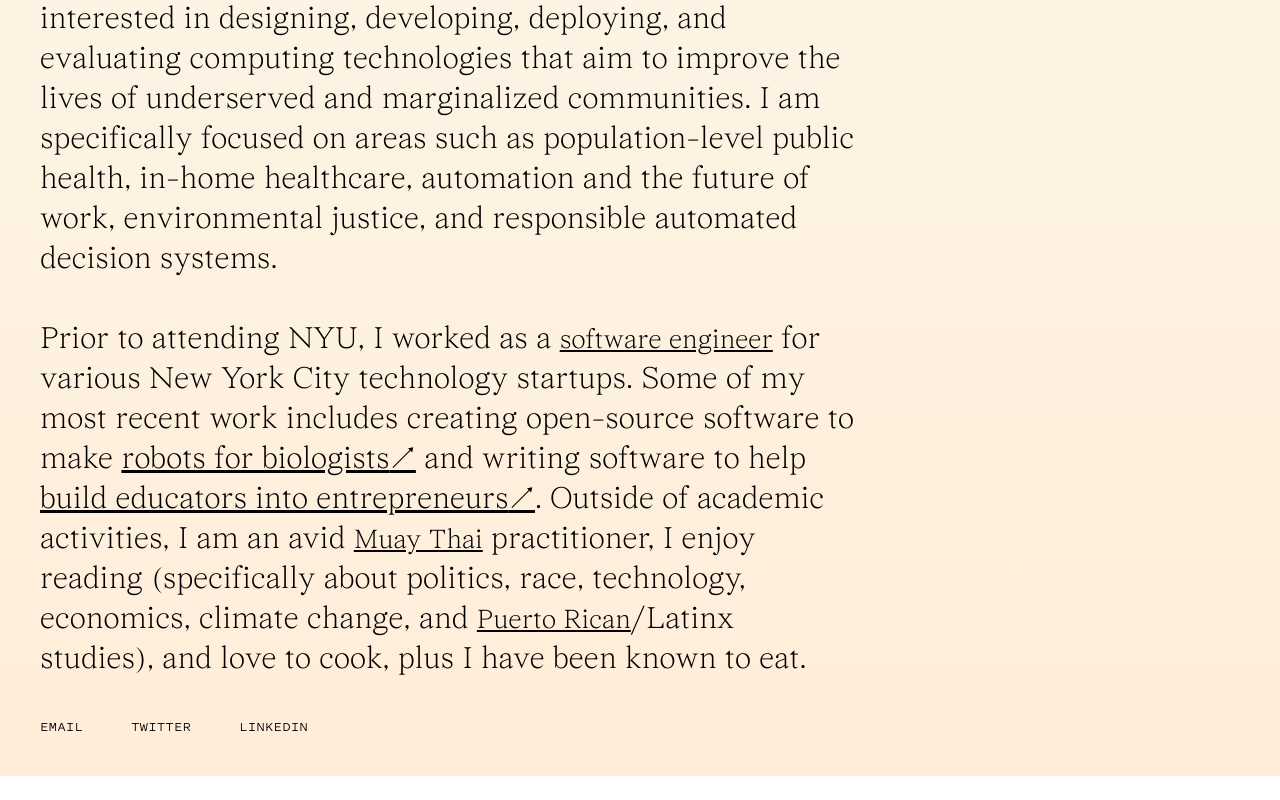
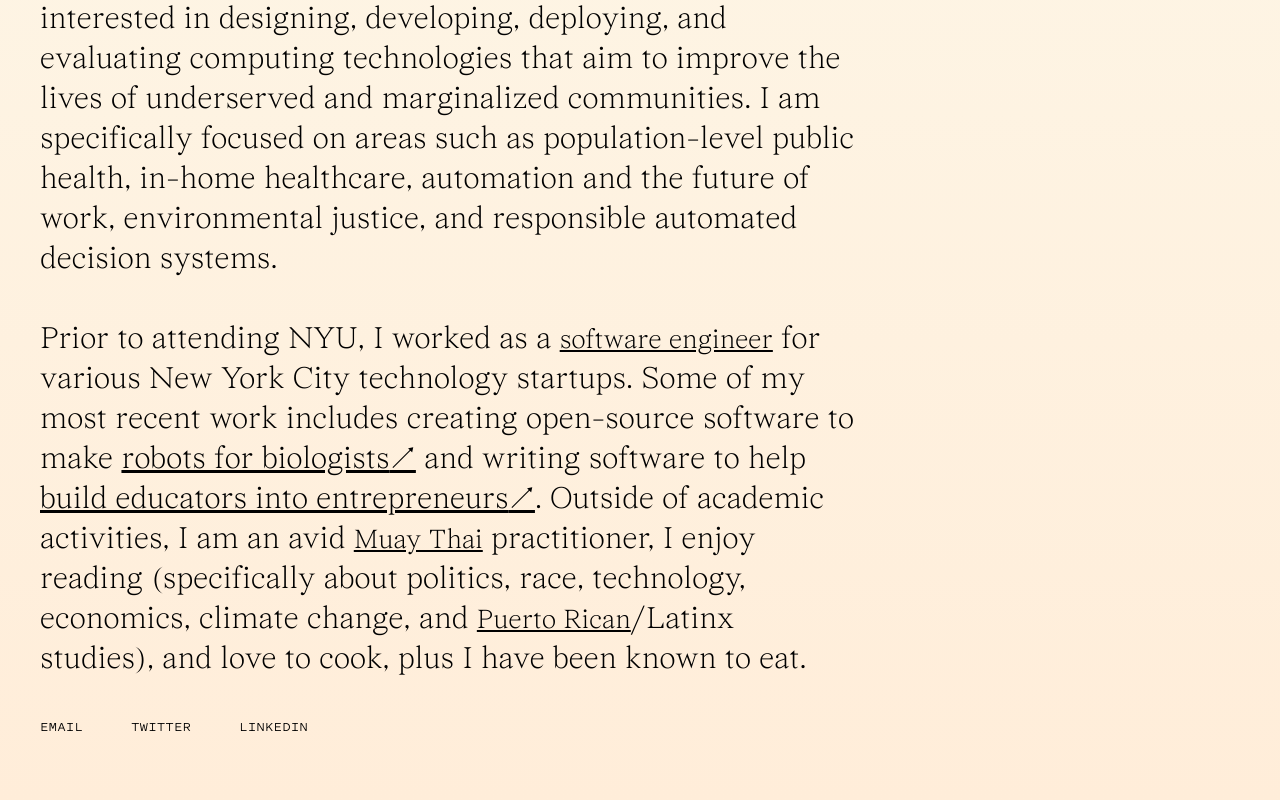
Before and after one commit to iansolano/iansolano.com, a Next.js app: page / in a window 1280 px wide. Shown: the part 346-1146 px from the top of the page. Before the commit the page ends 1122 px from the top, so only its background shows below. Built offline with nearby package versions, Linux system fonts and the light colour scheme.

Commit message:
fixup: footer and cursor

```diff
--- a/components/footer.tsx
+++ b/components/footer.tsx
@@ -19,11 +19,11 @@
 
 export default Footer;
 
-const Items = styled.ul`
+const Items = styled.footer`
   display: flex;
   margin: ${({ theme: { spacing } }) => `0 ${spacing[2]}`};
   padding: ${({ theme: { spacing } }) =>
-    `0 0 calc(${spacing[1]} + ${spacing[3]}) 0`};
+    `0 0 calc(${spacing[3]} + ${spacing[3]}) 0`};
 
   ${media.md`
     margin: ${({ theme: { spacing } }) =>
@@ -31,7 +31,7 @@
   `}
 `;
 
-const Item = styled.li`
+const Item = styled.span`
   font-family: ${({ theme: { fonts } }) => fonts.secondary};
   font-size: ${px2rem(14)};
   list-style: none;
@@ -42,6 +42,7 @@
 
 const ItemLink = styled.a`
   color: ${({ theme: { colors } }) => colors.black};
+  cursor: url('icons/pointer.svg'), pointer;
   text-decoration: none;
   transition: ${({ theme: { transitions } }) => transitions.medium};
 
--- a/components/hover-copy.tsx
+++ b/components/hover-copy.tsx
@@ -55,7 +55,7 @@
 
 const Cta = styled.span`
   ${media.sm`
-    cursor: url("icons/pointer.svg"), default;
+    cursor: url("icons/pointer.svg"), pointer;
     text-decoration: underline;
     transition: ${({ theme: { transitions } }) => transitions.medium};
 
--- a/components/link.tsx
+++ b/components/link.tsx
@@ -15,7 +15,7 @@
 
 export const Content = styled.a`
   color: ${({ theme: { colors } }) => colors.black};
-  cursor: url('icons/pointer.svg'), default;
+  cursor: url('icons/pointer.svg'), pointer;
   text-decoration: underline;
   transition: ${({ theme: { transitions } }) => transitions.medium};
 
```
